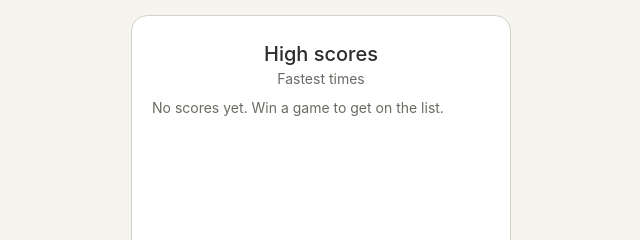
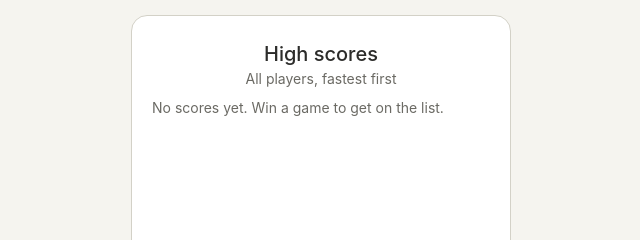
Before and after one commit to lifeswang/vibecode-game-app, a plain HTML site: page index.html in a window 1280 px wide. Both pictures are taken after a click on the button "High scores". Shown: the part 145-385 px from the top of the page, 319-959 px from the left. Drawn offline with Linux system fonts and the light colour scheme.

Commit message:
Keep all players' scores and show who is fastest
Co-Authored-By: Claude Sonnet 5.5 <noreply@anthropic.com>

```diff
--- a/index.html
+++ b/index.html
@@ -32,7 +32,7 @@
   .spacer { flex:1; }
   .msg { min-height:20px; margin:12px 0 0; font-size:14px; color:var(--muted); }
   .big { font-size:36px; font-weight:500; margin:6px 0 0; }
-  .lb { width:100%; text-align:left; margin:12px 0; }
+  .lb { width:100%; text-align:left; margin:12px 0; max-height:300px; overflow-y:auto; }
   .lb .r { display:flex; justify-content:space-between; padding:9px 8px; border-top:1px solid var(--line); font-size:15px; }
   .lb .r:first-child { border-top:none; }
   .lb .me { background:#e6f1fb; color:#0c447c; border-radius:6px; border-top:none; }
@@ -78,7 +78,7 @@
       <li>Balls can't touch each other, even diagonally.</li>
       <li>Tap a square once for ✕ (a reminder), twice for a ball, three times to clear it.</li>
       <li>A wrong ball costs a heart. Lose all 3 and the puzzle restarts.</li>
-      <li>Win by finishing fast. The 5 fastest times make the high score list.</li>
+      <li>Win by finishing fast. Every player's time goes on the high score list, fastest first.</li>
     </ol>
     <div class="ex">
       <figure><div class="mini" id="exTap"></div><figcaption>Tap again and again: empty, ✕, ball</figcaption></figure>
@@ -110,7 +110,7 @@
 
 <section class="screen" id="scores">
   <div class="title" style="margin-top:6px">High scores</div>
-  <p class="small">Fastest times</p>
+  <p class="small" id="lbSub">All players, fastest first</p>
   <div class="lb" id="lb"></div>
   <div class="spacer"></div>
   <button class="primary" id="scoresAgain">Play again</button>
@@ -213,7 +213,6 @@ function loadScores() {
 function saveScore(entry) {
   var all = loadScores(); all.push(entry);
   all.sort(function (a, b) { return a.ms - b.ms; });
-  all = all.slice(0, 5);
   try { localStorage.setItem(KEY, JSON.stringify(all)); } catch (e) {}
   return all;
 }
@@ -235,6 +234,7 @@ function showScores() {
     var p = document.createElement("p"); p.className = "small"; p.textContent = "No scores yet. Win a game to get on the list.";
     box.appendChild(p);
   }
+  $("lbSub").textContent = list.length ? "Fastest: " + list[0].name + " (" + fmt(list[0].ms) + ")" : "All players, fastest first";
   list.forEach(function (e, i) {
     var row = document.createElement("div");
     row.className = "r" + (e.id === lastId ? " me" : "");
```
Also changed, not shown: 2 other files.
